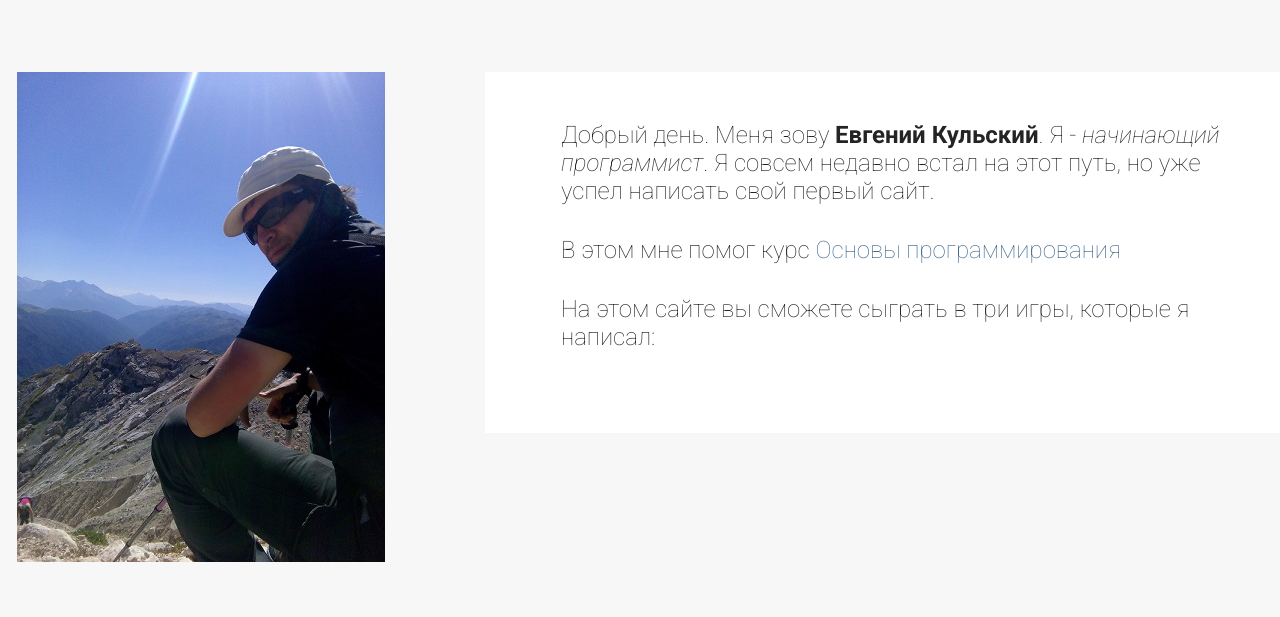
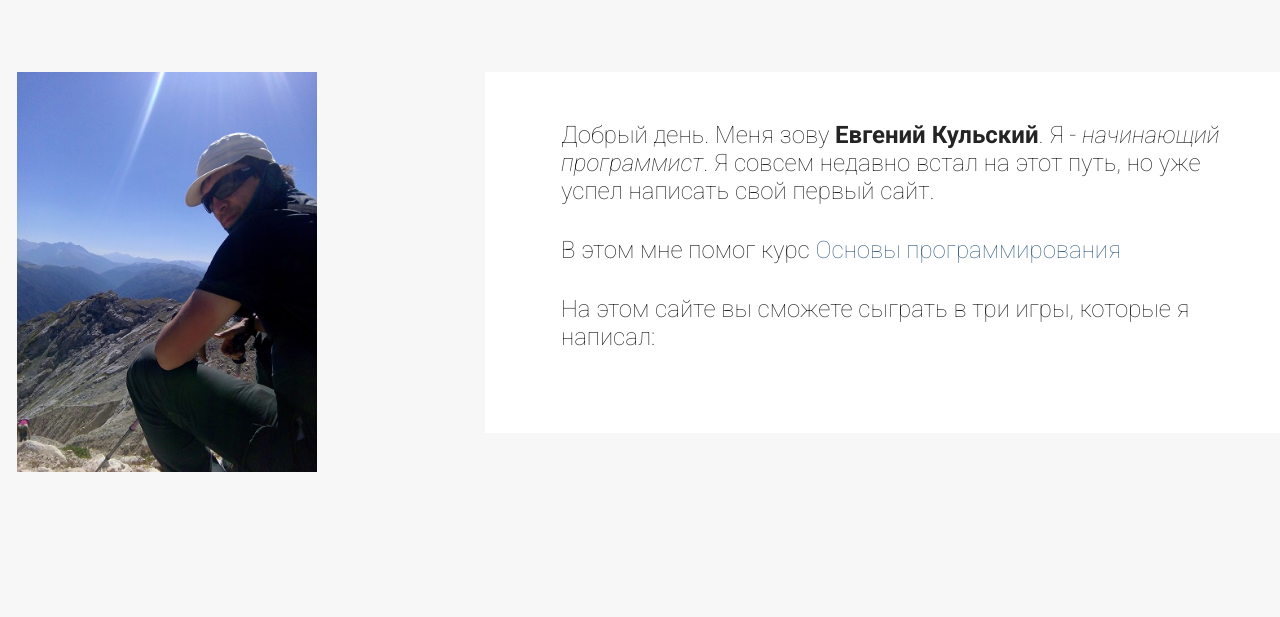
Before and after one commit to C00LSkY/firstsite, a plain HTML site: page index1.html in a window 1280 px wide. Shown: the part 183-800 px from the top of the page. Drawn offline with Linux system fonts and the light colour scheme.

Commit message:
изменил размер фотки

```diff
--- a/index1.html
+++ b/index1.html
@@ -16,7 +16,7 @@
 	<div id="content">
 		<h1>Личный сайт студента GeekBrains</h1>
 		<div id="center">
-			<img src="img/photo.jpg"></img>
+			<img src="img/photo.jpg" height="400" width="300"></img>
 			<div id="box_text">
 				<p>
 				Добрый день. Меня зову <b>Евгений Кульский</b>. Я - <i>начинающий программист</i>. Я совсем недавно встал на этот путь, но уже успел написать свой первый сайт.
```
